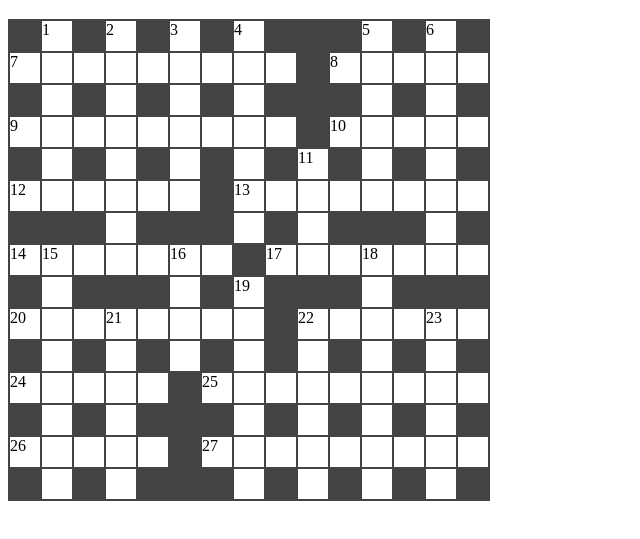
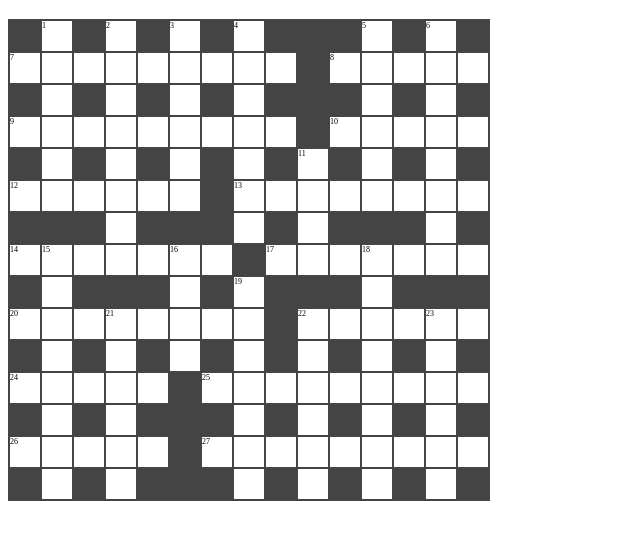
Before and after one commit to DrBobChoco/GridFillScratch, a plain HTML site: page index.html in a window 1280 px wide. Shown: the part 61-600 px from the top of the page, without its empty margins (0-640 px from the left). Drawn offline with Linux system fonts and the light colour scheme.

Commit message:
Daily commit

```diff
--- a/index.html
+++ b/index.html
@@ -12,13 +12,21 @@
 			width: 30px;
 			height: 30px;
 			float: left;
-			border: 1px solid #444;
+			border-width: 1px;
+		   	border-style: solid;
+		   	border-color: #444;
 		}
 		.block {
 			background-color: #444;
 		}
 		.rowStart {
 			clear: both;
+		}
+		#gridOuter div .clueNum {
+			border-width: 0px;
+		   	border-style: none;
+			font-size: 50%;
+			float: left;
 		}
 	</style>
 	<script src="jquery-1.10.2.js"></script>
@@ -103,7 +111,8 @@ function groupClues() {
 			}
 
 			if(clueStart) {
-				$('#gridOuter [row="' + row + '"][col="' + col + '"]').text("" + currClueNum);
+				//$('#gridOuter [row="' + row + '"][col="' + col + '"]').text("" + currClueNum);
+				$('#gridOuter [row="' + row + '"][col="' + col + '"]').append('<div class="clueNum" clueNum="' + currClueNum + '">' + currClueNum + '</div>');
 				currClueNum++;
 			}
 		}
```
